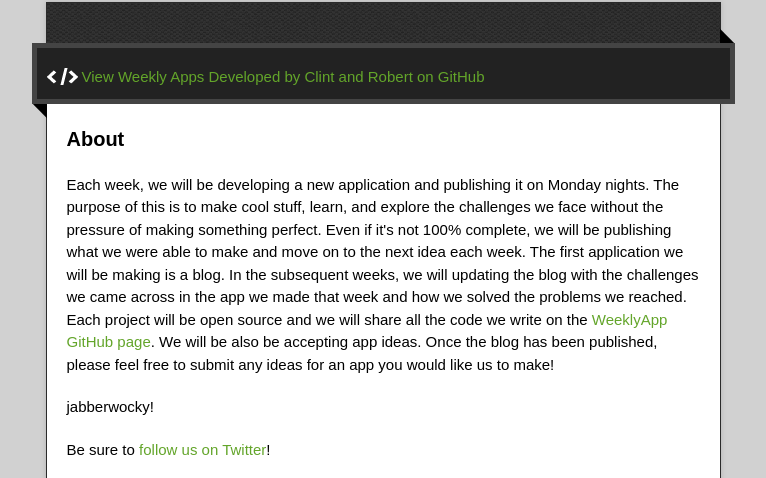
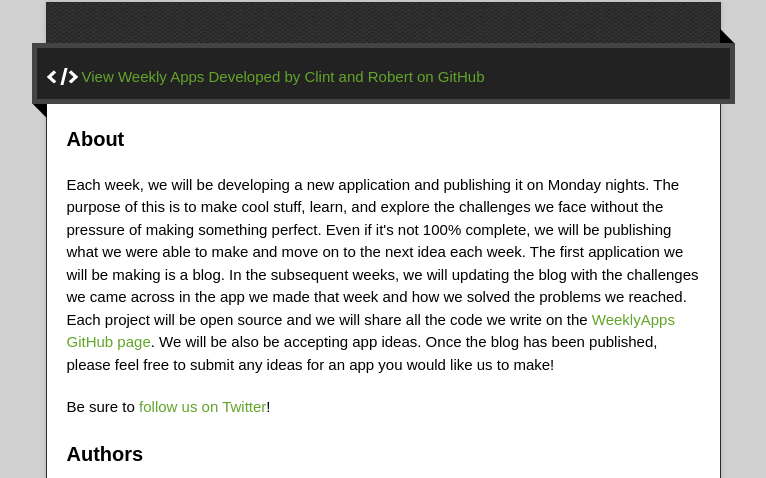
Before and after one commit to WeeklyApps/weeklyapps.github.io, a plain HTML site: page index.html in a window 1280 px wide. Shown: the part 308-786 px from the top of the page, without its empty margins (257-1023 px from the left). Drawn offline with nearby package versions, Linux system fonts and the light colour scheme.

Commit message:
Update index.html

```diff
--- a/index.html
+++ b/index.html
@@ -37,8 +37,7 @@
           <h3>
 <a name="about" class="anchor" href="#about"><span class="octicon octicon-link"></span></a>About</h3>
 
-<p>Each week, we will be developing a new application and publishing it on Monday nights. The purpose of this is to make cool stuff, learn, and explore the challenges we face without the pressure of making something perfect. Even if it's not 100% complete, we will be publishing what we were able to make and move on to the next idea each week. The first application we will be making is a blog. In the subsequent weeks, we will updating the blog with the challenges we came across in the app we made that week and how we solved the problems we reached. Each project will be open source and we will share all the code we write on the <a href="https://github.com/WeeklyApp">WeeklyApp GitHub page</a>. We will be also be accepting app ideas. Once the blog has been published, please feel free to submit any ideas for an app you would like us to make!</p>
-<p>jabberwocky!</p>
+<p>Each week, we will be developing a new application and publishing it on Monday nights. The purpose of this is to make cool stuff, learn, and explore the challenges we face without the pressure of making something perfect. Even if it's not 100% complete, we will be publishing what we were able to make and move on to the next idea each week. The first application we will be making is a blog. In the subsequent weeks, we will updating the blog with the challenges we came across in the app we made that week and how we solved the problems we reached. Each project will be open source and we will share all the code we write on the <a href="https://github.com/WeeklyApps">WeeklyApps GitHub page</a>. We will be also be accepting app ideas. Once the blog has been published, please feel free to submit any ideas for an app you would like us to make!</p>
 <p>Be sure to <a href="https://twitter.com/weeklyapps">follow us on Twitter</a>!</p>
 
 <h3>
```
